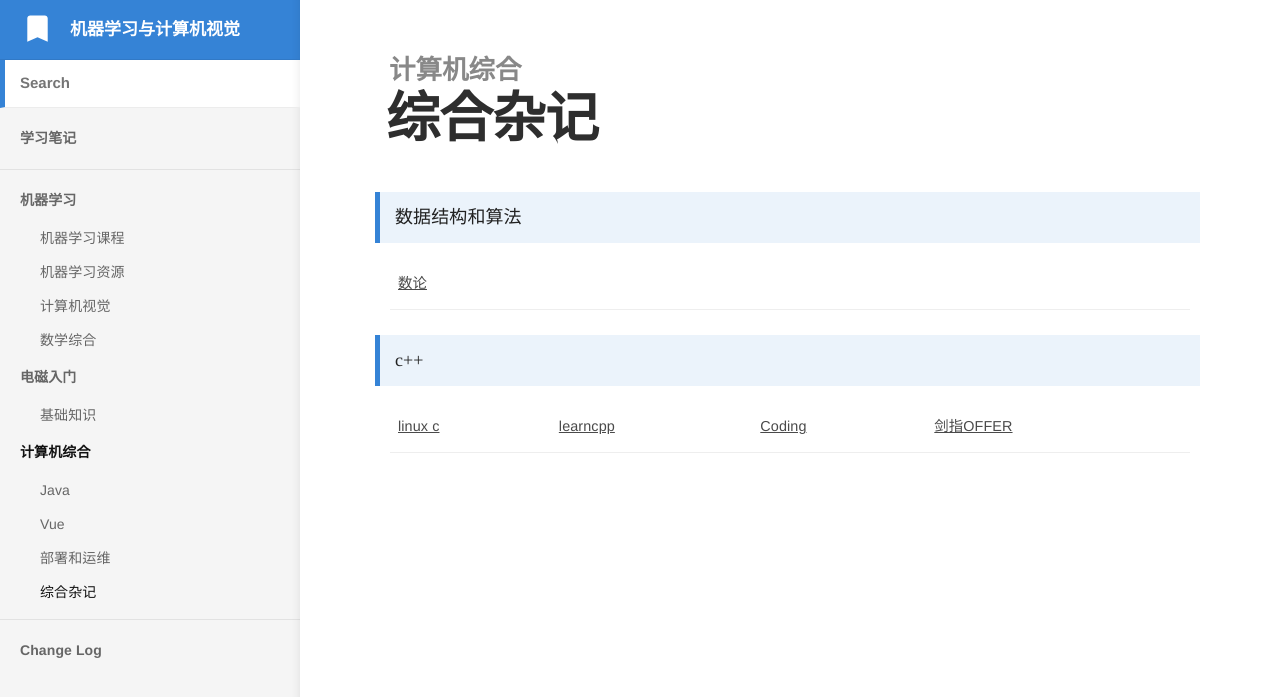
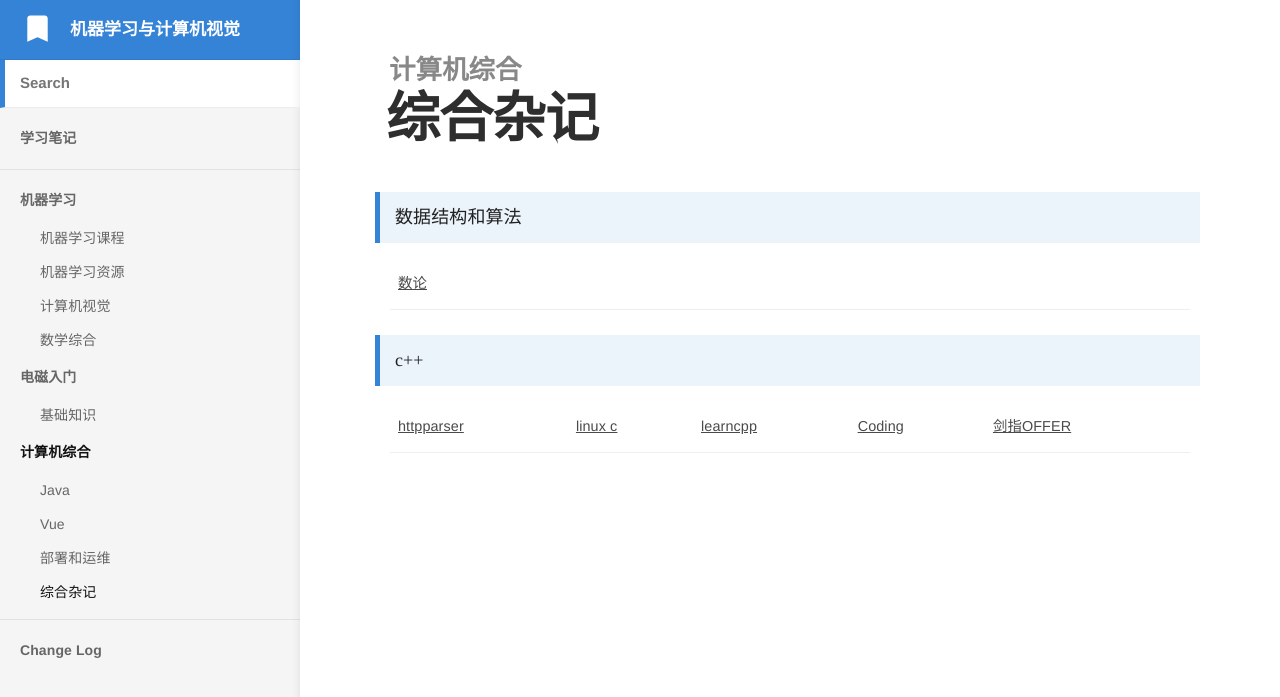
Before and after one commit to bashendixie/Machine_Learning_Notes, a Jekyll site: the page built from _docs/5、计算机综合/综合杂记.md, in a window 1280 px wide. Shown: the top 697 px of the page. Built offline with Jekyll 4.4.1, drawn with Linux system fonts in a browser that asks for light colours; some web fonts are replaced.

Commit message:
no message

```diff
--- a/_docs/5、计算机综合/综合杂记.md
+++ b/_docs/5、计算机综合/综合杂记.md
@@ -20,6 +20,9 @@ order: 1
 	<tbody>
 		<tr>
 			<td>
+				<a href="https://github.com/nekipelov/httpparser" target="_blank">httpparser</a>
+			</td>
+			<td>
 				<a href="https://akaedu.github.io/book/index.html" target="_blank">linux c</a>
 			</td>
 			<td>
```
